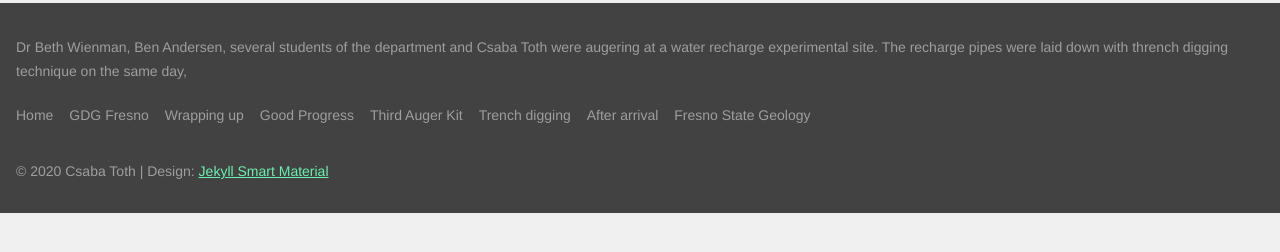
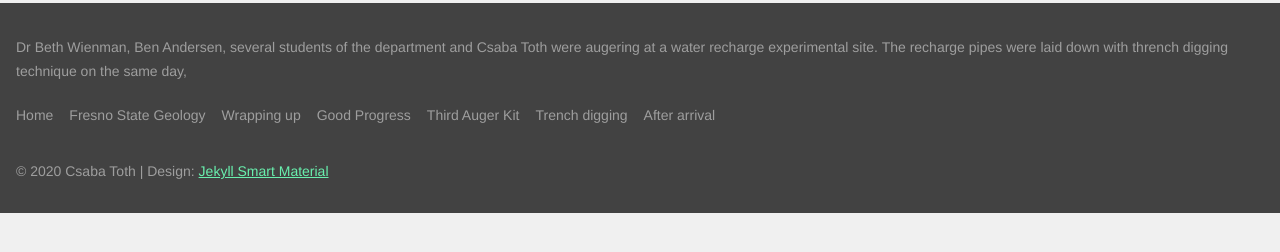
Before and after one commit to CsabaConsulting/WaterRechargeSiteAugering, a Jekyll site: the page built from index.html, in a window 1280 px wide. Shown: the part 645-897 px from the top of the page. Built offline with Jekyll 4.4.1, drawn with Linux system fonts in a browser that asks for light colours.

Commit message:
GDG Fresno removal, this is Fresno State Geology

```diff
--- a/_includes/footer.html
+++ b/_includes/footer.html
@@ -8,7 +8,7 @@
                 <a href="{{ site.baseurl }}/">Home</a>
             </li>
             <li>
-                <a href="{{ site.gdgfresno }}/">GDG Fresno</a>
+              <a href="{{ site.fresnostategeology }}">Fresno State Geology</a>
             </li>
             {% for post in site.posts %}
             {% if post.title %}
@@ -17,9 +17,6 @@
             </li>
             {% endif %}
             {% endfor %}
-            <li>
-                <a href="{{ site.fresnostategeology }}">Fresno State Geology</a>
-            </li>
         </ul>
         <div class="copyright">
             {{ site.copyright }} | Design:&nbsp;<a href="https://github.com/ssokurenko/jekyll-smart-material">Jekyll&nbsp;Smart&nbsp;Material</a>
--- a/_includes/menu-left.html
+++ b/_includes/menu-left.html
@@ -2,12 +2,11 @@
     <span class="mdl-layout-title">Google Trip</span>
     <nav class="mdl-navigation">
         <a class="mdl-navigation__link" href="{{ site.baseurl }}/">Home</a>
-        <a class="mdl-navigation__link" href="{{ site.gdgfresno }}">GDG Fresno</a>
+        <a class="mdl-navigation__link" href="{{ site.fresnostategeology }}">Fresno State Geology</a>
         {% for post in site.posts %}
         {% if post.title %}
         <a class="mdl-navigation__link" href="{{ post.url | prepend: site.baseurl }}">{{ post.title }}</a>
         {% endif %}
         {% endfor %}
-        <a class="mdl-navigation__link" href="{{ site.fresnostategeology }}">Fresno State Geology</a>
     </nav>
 </div>
```
